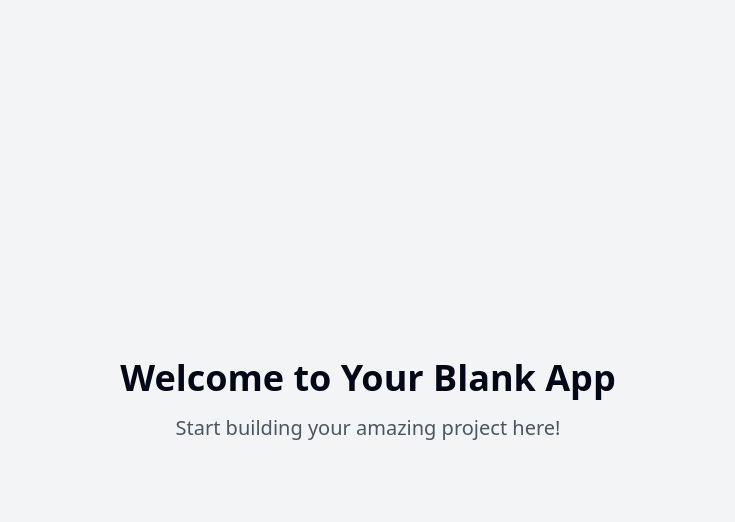
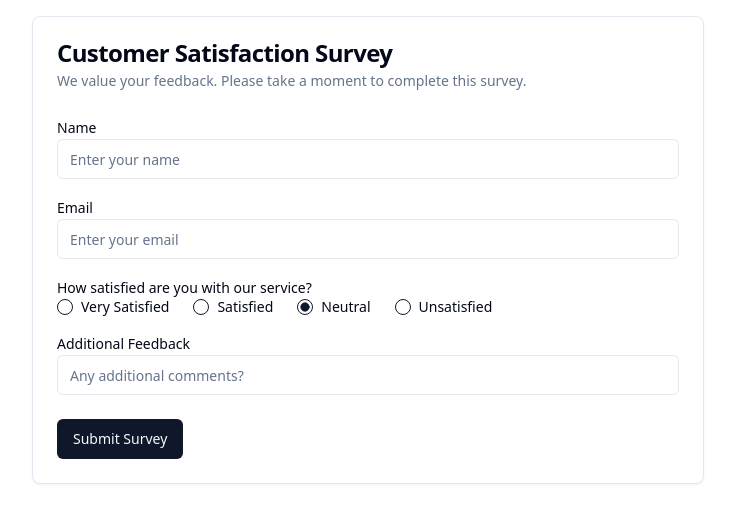
Before and after one commit to codetrindade/survey-magic-factory, a React (Vite) app: page / in a window 1280 px wide. Shown: the top 522 px of the page, without its empty margins (272-1007 px from the left). Built offline with nearby package versions, Linux system fonts and the light colour scheme.

Commit message:
Change main page to survey form
Updated the main page to display a survey form instead of the previous content. The new layout allows users to create and manage surveys directly from the main interface.
[skip gpt_engineer]

```diff
--- a/src/pages/Index.jsx
+++ b/src/pages/Index.jsx
@@ -1,12 +1,65 @@
-// Update this page (the content is just a fallback if you fail to update the page)
+import React from 'react';
+import { Card, CardHeader, CardTitle, CardDescription, CardContent, CardFooter } from "@/components/ui/card";
+import { Button } from "@/components/ui/button";
+import { Input } from "@/components/ui/input";
+import { Label } from "@/components/ui/label";
+import { RadioGroup, RadioGroupItem } from "@/components/ui/radio-group";
 
 const Index = () => {
+  const handleSubmit = (e) => {
+    e.preventDefault();
+    // Handle form submission logic here
+    console.log('Survey submitted');
+  };
+
   return (
-    <div className="min-h-screen flex items-center justify-center bg-gray-100">
-      <div className="text-center">
-        <h1 className="text-4xl font-bold mb-4">Welcome to Your Blank App</h1>
-        <p className="text-xl text-gray-600">Start building your amazing project here!</p>
-      </div>
+    <div className="container mx-auto p-4">
+      <Card className="max-w-2xl mx-auto">
+        <CardHeader>
+          <CardTitle>Customer Satisfaction Survey</CardTitle>
+          <CardDescription>We value your feedback. Please take a moment to complete this survey.</CardDescription>
+        </CardHeader>
+        <form onSubmit={handleSubmit}>
+          <CardContent className="space-y-4">
+            <div>
+              <Label htmlFor="name">Name</Label>
+              <Input id="name" placeholder="Enter your name" />
+            </div>
+            <div>
+              <Label htmlFor="email">Email</Label>
+              <Input id="email" type="email" placeholder="Enter your email" />
+            </div>
+            <div>
+              <Label>How satisfied are you with our service?</Label>
+              <RadioGroup defaultValue="neutral" className="flex space-x-4">
+                <div className="flex items-center space-x-2">
+                  <RadioGroupItem value="very-satisfied" id="very-satisfied" />
+                  <Label htmlFor="very-satisfied">Very Satisfied</Label>
+                </div>
+                <div className="flex items-center space-x-2">
+                  <RadioGroupItem value="satisfied" id="satisfied" />
+                  <Label htmlFor="satisfied">Satisfied</Label>
+                </div>
+                <div className="flex items-center space-x-2">
+                  <RadioGroupItem value="neutral" id="neutral" />
+                  <Label htmlFor="neutral">Neutral</Label>
+                </div>
+                <div className="flex items-center space-x-2">
+                  <RadioGroupItem value="unsatisfied" id="unsatisfied" />
+                  <Label htmlFor="unsatisfied">Unsatisfied</Label>
+                </div>
+              </RadioGroup>
+            </div>
+            <div>
+              <Label htmlFor="feedback">Additional Feedback</Label>
+              <Input id="feedback" placeholder="Any additional comments?" />
+            </div>
+          </CardContent>
+          <CardFooter>
+            <Button type="submit">Submit Survey</Button>
+          </CardFooter>
+        </form>
+      </Card>
     </div>
   );
 };
```
